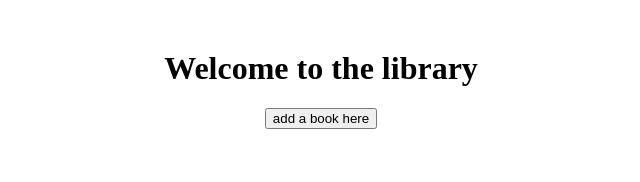
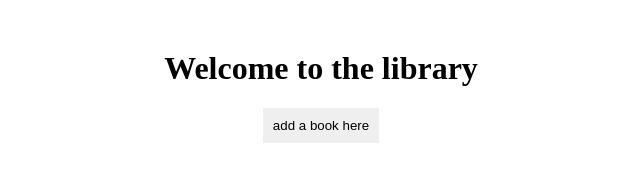
Before and after one commit to yhbe/library, a plain HTML site: page index.html in a window 1280 px wide. Shown: the whole page, without its empty margins (319-959 px from the left). Drawn offline with Linux system fonts and the light colour scheme.

Commit message:
light button styling

```diff
--- a/style.css
+++ b/style.css
@@ -63,3 +63,8 @@ span{
   right: 0px;
   position: absolute;
 }
+
+#addABookButton{
+  border: none;
+  padding: 10px;
+}
```
